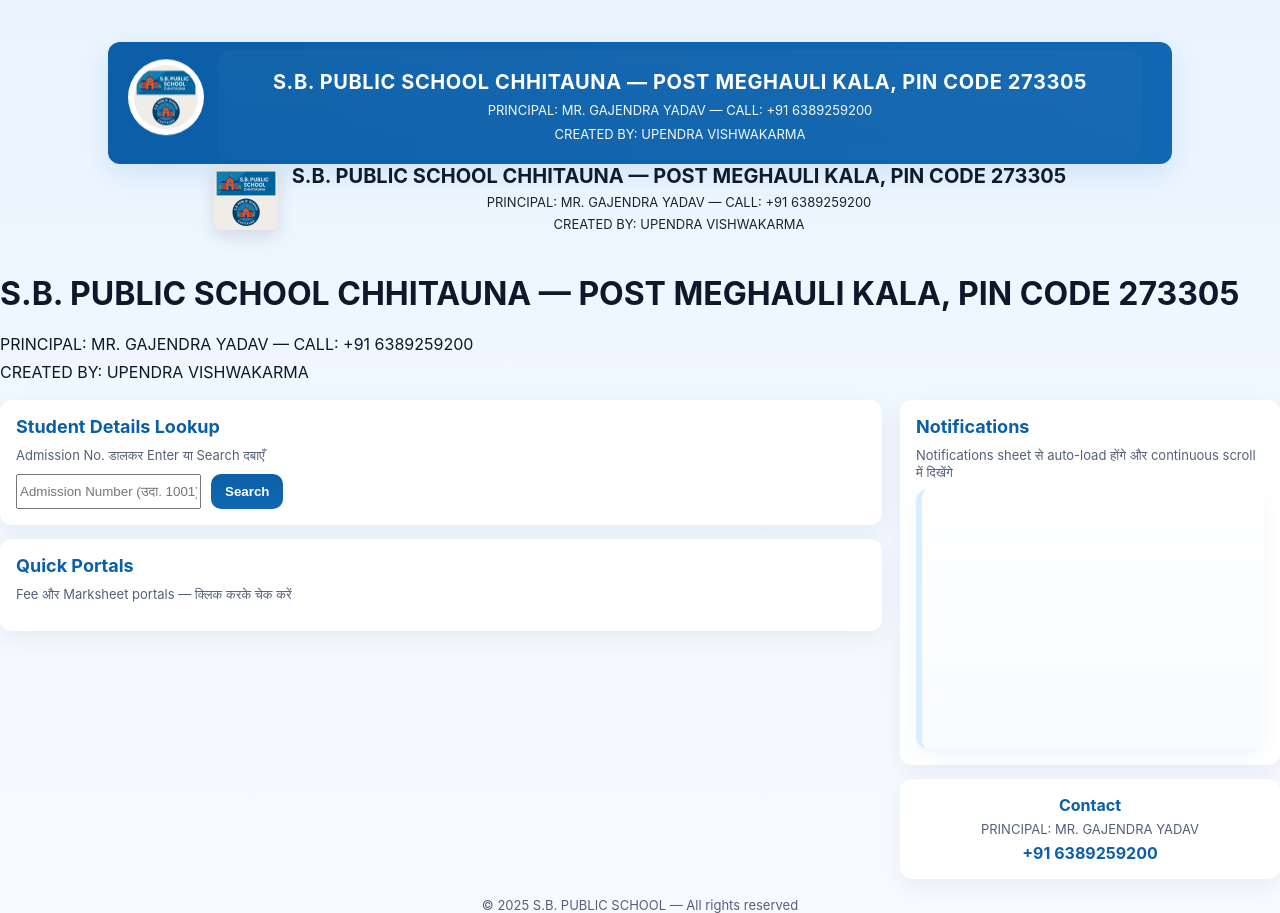
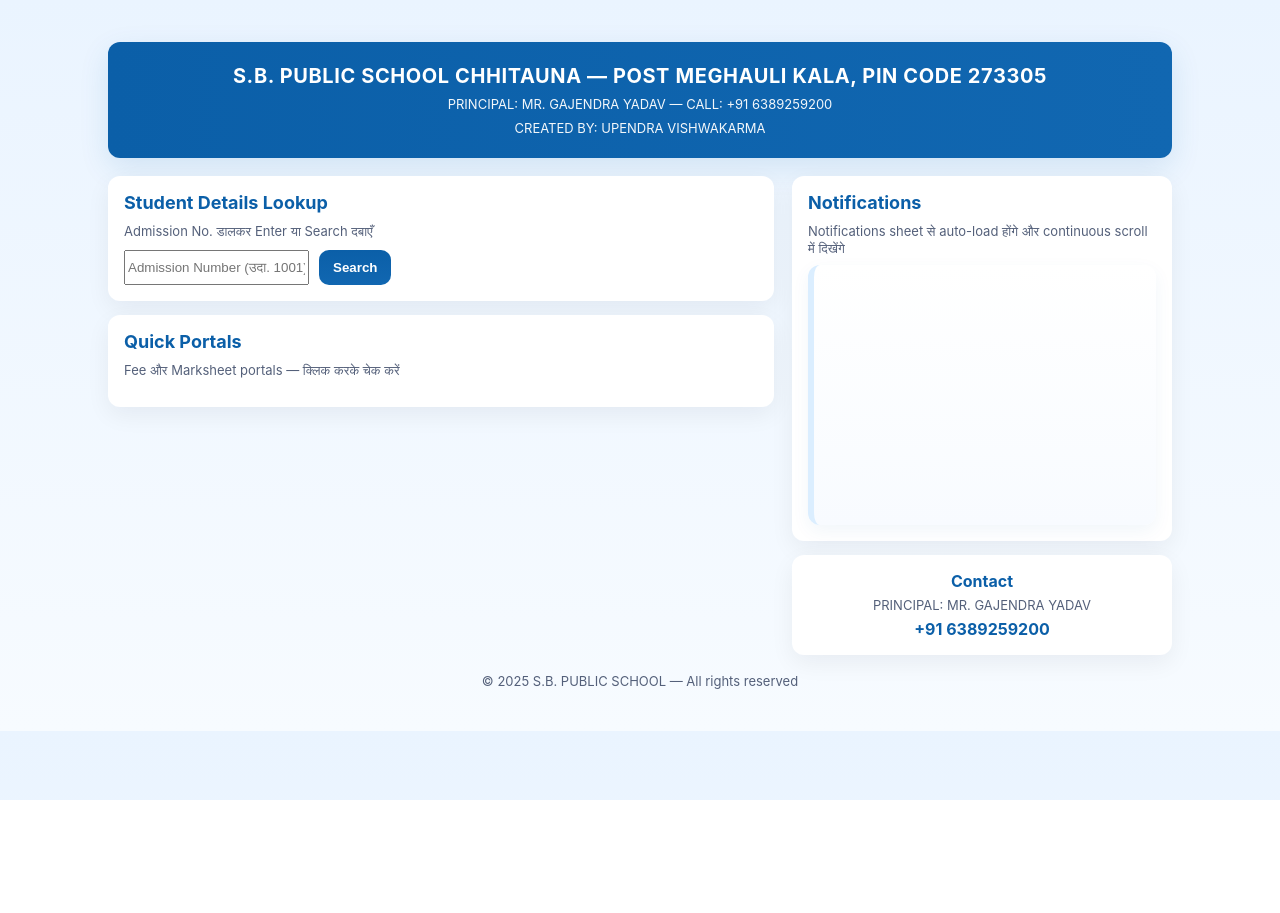
Before and after one commit to sbpublicschoolchhitauna/school_website, a plain HTML site: page index.html in a window 1280 px wide. After the commit the page ends 800 px from the top, so only its background shows below. Drawn offline with Linux system fonts and the light colour scheme; no server answers.

Commit message:
Update index.html

```diff
--- a/index.html
+++ b/index.html
@@ -44,84 +44,10 @@
     footer{margin-top:18px;text-align:center;color:var(--muted);font-size:13px}
     @media (max-width:960px){.grid{grid-template-columns:1fr}.header h1{font-size:18px}}
   </style>
-
-<style>
-/* Logo badge / shield and glow effect */
-.header { position: relative; padding: 28px 20px 22px 100px; display:flex; align-items:center; justify-content:center; flex-direction:column; text-align:center; }
-.header .logo-badge {
-  position: absolute;
-  left:20px;
-  top:18px;
-  width:76px;
-  height:76px;
-  border-radius:50%;
-  background: #fff;
-  display:flex;
-  align-items:center;
-  justify-content:center;
-  box-shadow: 0 8px 24px rgba(11,95,168,0.18), inset 0 -6px 20px rgba(11,95,168,0.04);
-  overflow: hidden;
-  border:4px solid rgba(255,255,255,0.6);
-  animation: glow 2.8s ease-in-out infinite;
-}
-.logo-badge img{ width:64px; height:64px; object-fit:cover; border-radius:50%; display:block; }
-@keyframes glow {
-  0% { box-shadow: 0 8px 24px rgba(11,95,168,0.06), 0 0 0 0 rgba(11,95,168,0.00); transform: translateY(0px); }
-  50% { box-shadow: 0 10px 34px rgba(11,95,168,0.18), 0 0 30px rgba(17,103,177,0.08); transform: translateY(-2px); }
-  100% { box-shadow: 0 8px 24px rgba(11,95,168,0.06), 0 0 0 0 rgba(11,95,168,0.00); transform: translateY(0px); }
-}
-
-/* Shield-style accent behind header text */
-.header .shield {
-  position:absolute;
-  left:110px;
-  top:8px;
-  width:calc(100% - 140px);
-  height:110px;
-  border-radius:14px;
-  background: linear-gradient(180deg, rgba(255,255,255,0.03), rgba(255,255,255,0.02));
-  filter: blur(0.6px);
-  z-index:0;
-  pointer-events:none;
-}
-.header .header-content{position:relative;z-index:1}
-.header h1{margin:0;font-size:20px;letter-spacing:0.6px}
-.header .sub{margin-top:8px;font-size:13px;opacity:0.95}
-
-/* Responsive adjustments */
-@media (max-width:560px){
-  .header { padding-left:92px; padding-top:20px; padding-bottom:20px; }
-  .header .logo-badge{left:14px; top:12px; width:56px; height:56px;}
-  .header .logo-badge img{width:44px;height:44px;}
-  .header .shield{left:84px; top:6px; height:96px; width:calc(100% - 110px);}
-}
-</style>
-
 </head>
 <body>
   <div class="container">
-
-<div class="header" role="banner" aria-label="School Header">
-  <div class="logo-badge" aria-hidden="true">
-    <img src="banner_logo.png" alt="S.B. Public School Logo"/>
-  </div>
-  <div class="shield" aria-hidden="true"></div>
-  <div class="header-content">
-    <h1>S.B. PUBLIC SCHOOL CHHITAUNA — POST MEGHAULI KALA, PIN CODE 273305</h1>
-    <div class="sub">PRINCIPAL: MR. GAJENDRA YADAV — CALL: +91 6389259200</div>
-    <div class="sub" style="margin-top:8px">CREATED BY: UPENDRA VISHWAKARMA</div>
-  </div>
-</div>
-
-      <div style="display:flex;align-items:center;gap:14px;justify-content:center;flex-wrap:wrap">
-        <img src="banner_logo.png" alt="S.B. Public School Banner" style="height:64px;border-radius:8px;box-shadow:0 6px 18px rgba(0,0,0,0.12);" />
-        <div style="text-align:center;min-width:280px">
-          <h1 style="margin:0;font-size:20px">S.B. PUBLIC SCHOOL CHHITAUNA — POST MEGHAULI KALA, PIN CODE 273305</h1>
-          <div class="sub" style="margin-top:6px;font-size:13px;opacity:0.95">PRINCIPAL: MR. GAJENDRA YADAV — CALL: +91 6389259200</div>
-          <div class="sub" style="margin-top:6px;font-size:13px;opacity:0.95">CREATED BY: UPENDRA VISHWAKARMA</div>
-        </div>
-      </div>
-    </div>
+    <div class="header" role="banner" aria-label="School Header">
       <h1>S.B. PUBLIC SCHOOL CHHITAUNA — POST MEGHAULI KALA, PIN CODE 273305</h1>
       <div class="sub">PRINCIPAL: MR. GAJENDRA YADAV — CALL: +91 6389259200</div>
       <div class="sub" style="margin-top:8px">CREATED BY: UPENDRA VISHWAKARMA</div>
```
